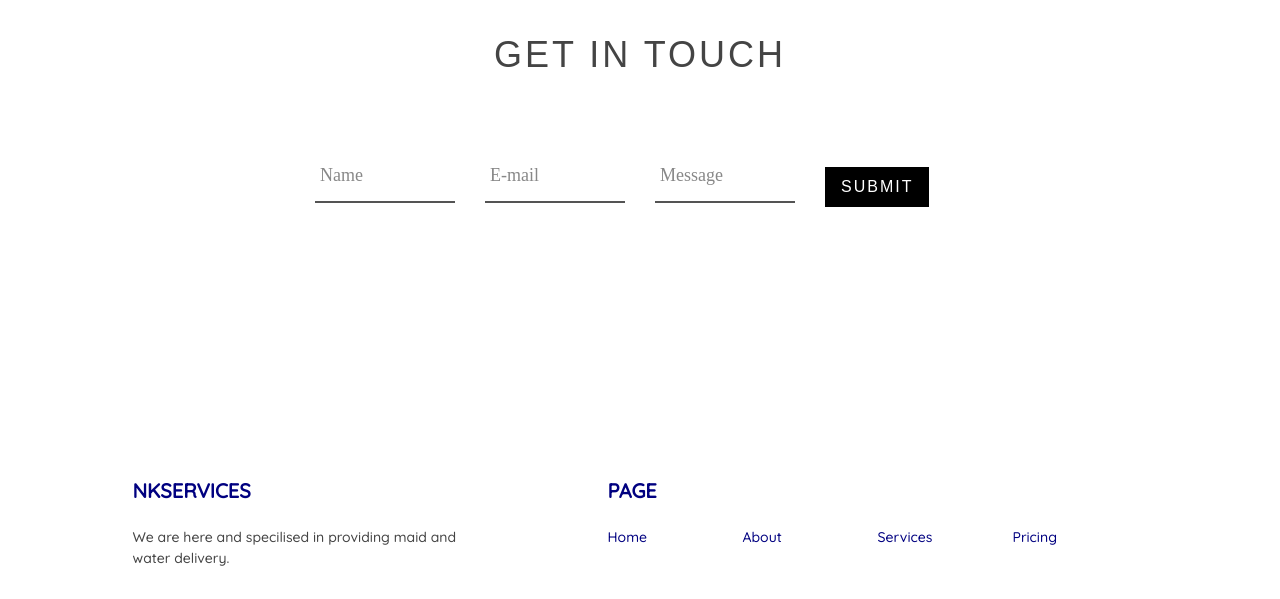
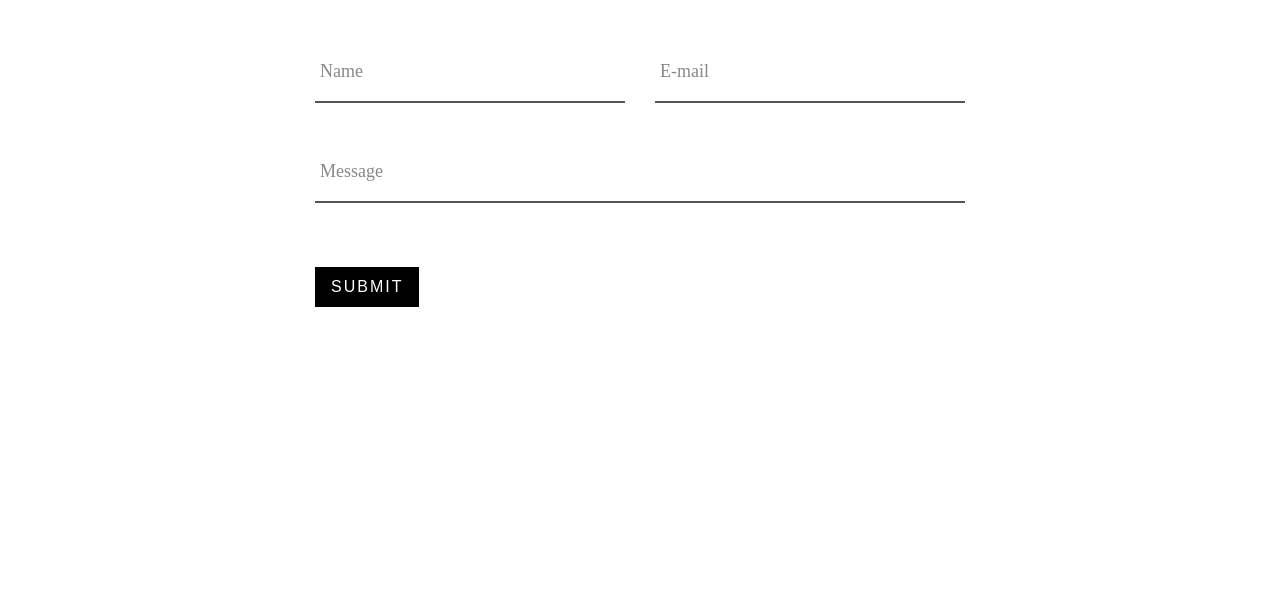
Before and after one commit to okurutboy/nkservices, a plain HTML site: page index.html in a window 1280 px wide. Shown: the part 2660-3259 px from the top of the page. Drawn offline with nearby package versions, Linux system fonts and the light colour scheme.

Commit message:
Update index.html

```diff
--- a/index.html
+++ b/index.html
@@ -316,7 +316,7 @@ Nk Maids & Housekeeping specialize in five star maid services, residential clean
                             <input id="email" class="input-text js-input" type="email" required>
                             <label class="label" for="email">E-mail</label>
                         </div>
-                        <div class="form-field col x-100">
+                        <div class="form-field col-12 x-100">
                             <input id="message" class="input-text js-input" type="text" required>
                             <label class="label" for="message">Message</label>
                         </div>
```
